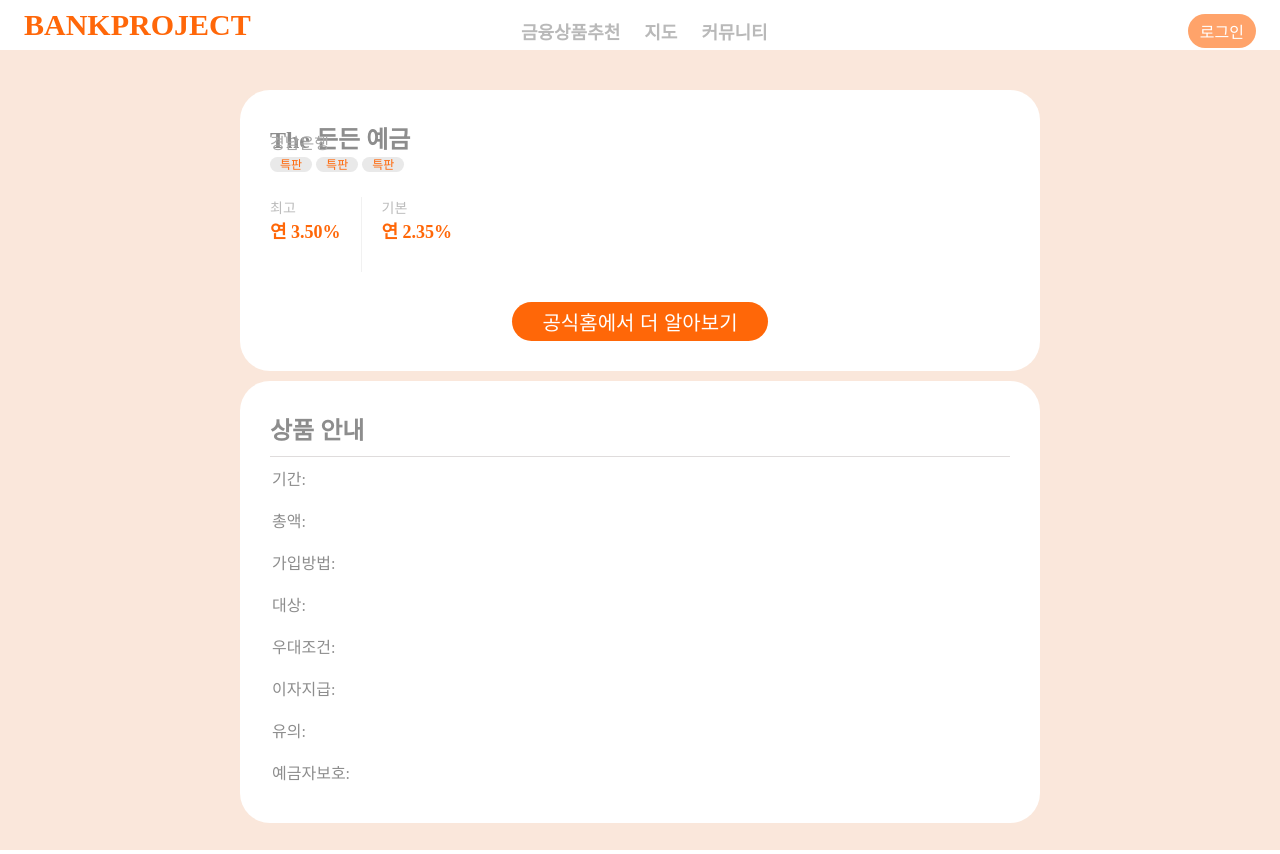
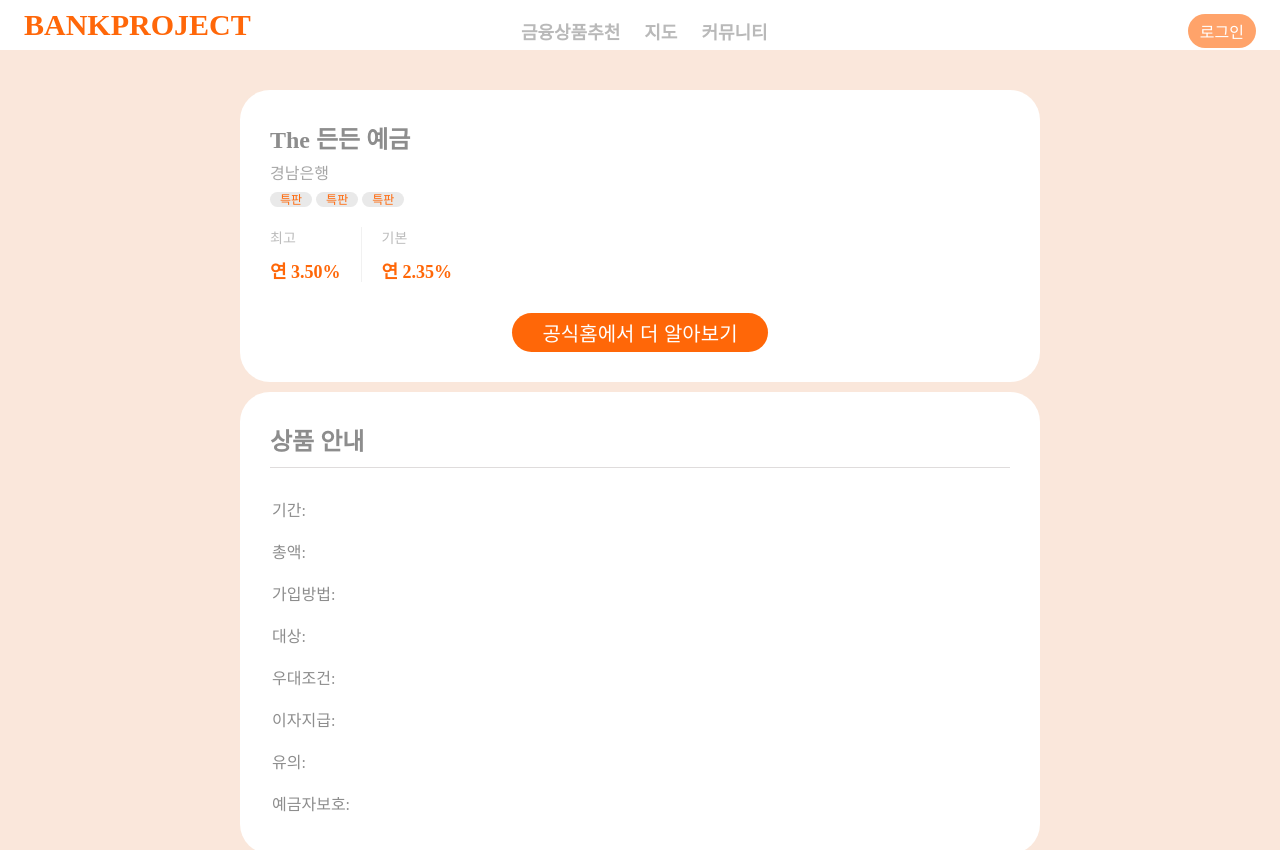
Before and after one commit to hanna0115/bankproject, a Vue app in the folder vue-project/: page /recommend-detail in a window 1280 px wide. Built offline with nearby package versions, Linux system fonts and the light colour scheme; what vue3-kakao-maps would draw is missing.

Commit message:
상품 디테일 페이지 수정

```diff
--- a/vue-project/src/components/RecommendDetail.vue
+++ b/vue-project/src/components/RecommendDetail.vue
@@ -63,14 +63,12 @@
 }
 
 .bank-name {
-    position: relative;
-    bottom: 25px;
+    margin-top: 5px;
     color: #a7a7a7;
 }
 
 .product-event {
-    position: relative;
-    bottom: 25px;
+    margin-top: 5px;
 }
 
 .product-event > span {
@@ -93,15 +91,16 @@
 }
 
 .product-interest {
+    margin-top: 20px;
     display: flex;
     gap: 20px;
-
 
 }
 
 .product-interest p {
     color: #BCBCBC;
     font-size: 14px;
+    margin-bottom: 10px;
 }
 
 .product-interest span {
@@ -111,7 +110,7 @@
 }
 
 .interest-high {
-    height: 75px;
+    height: 55px;
     border-right: 0.5px solid #f1f1f1;
     padding-right: 20px;
 }
@@ -148,6 +147,7 @@
     color: #8d8d8d;
     border-bottom: 1px solid #dfdcdc;
     padding-bottom: 10px;
+    margin-bottom: 20px;
 }
 
 .product-detail > p {
```
